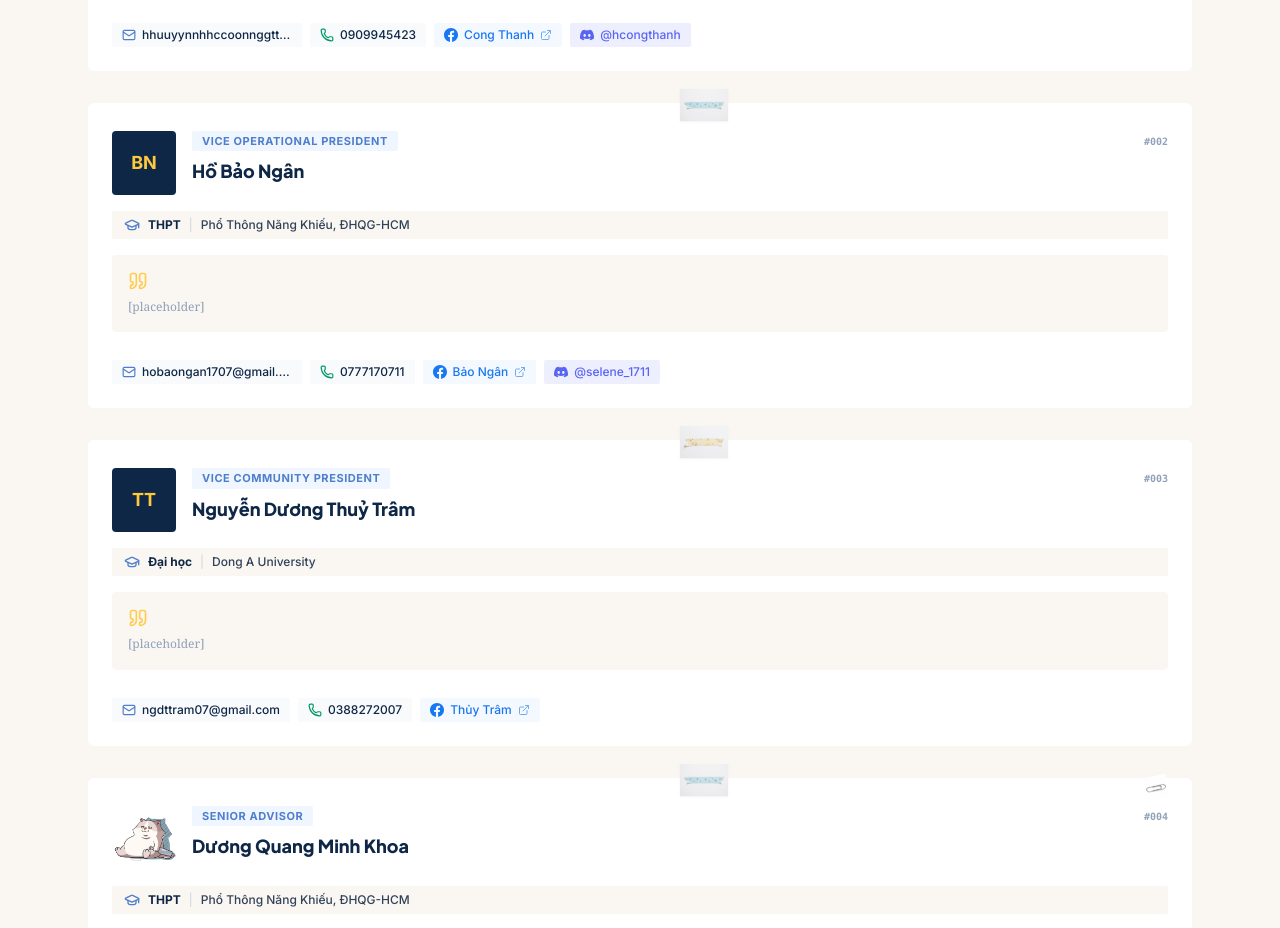
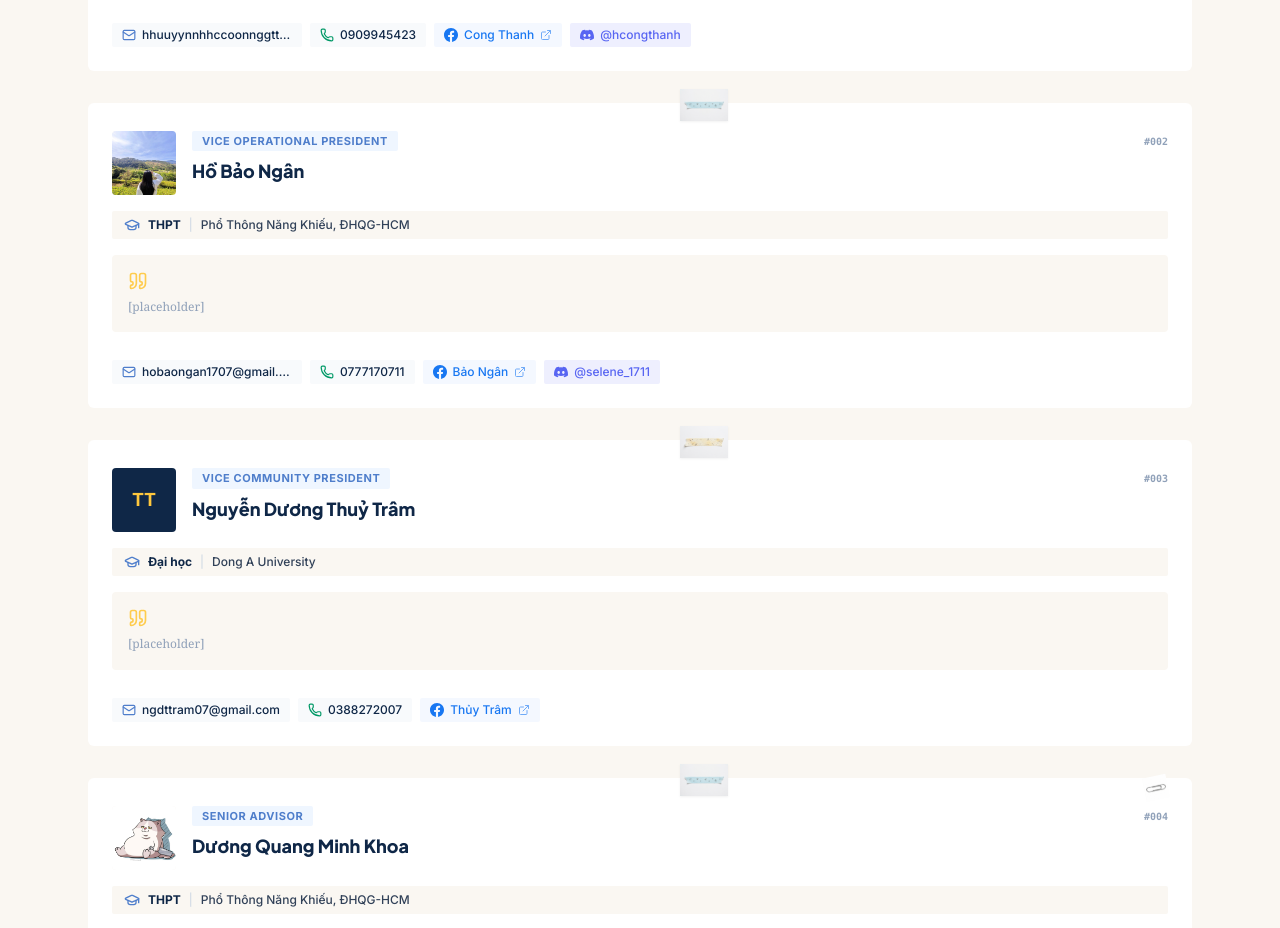
Before and after one commit to Thanh-3108/thepencily, a Next.js app: page / in a window 1280 px wide. Shown: the part 6260-7188 px from the top of the page. Built offline with nearby package versions, Linux system fonts and the light colour scheme; no server answers.

Commit message:
feat(team): add official photo for Ho Bao Ngan in Board of Directors

```diff
--- a/src/components/HomeStudentStories.tsx
+++ b/src/components/HomeStudentStories.tsx
@@ -60,6 +60,7 @@ export function HomeStudentStories() {
         url: "https://www.facebook.com/bao.ngan.981769/",
       },
       discord: "selene_1711",
+      image: "/bao-ngan.jpg",
       initials: "BN",
       rotation: "sm:rotate-[0.75deg]",
     },
--- a/src/components/LeadershipTeam.tsx
+++ b/src/components/LeadershipTeam.tsx
@@ -51,6 +51,7 @@ export function LeadershipTeam() {
         url: "https://www.facebook.com/bao.ngan.981769/",
       },
       discord: "selene_1711",
+      image: "/bao-ngan.jpg",
       initials: "BN",
     },
     {
--- a/src/components/about/AboutTeamView.tsx
+++ b/src/components/about/AboutTeamView.tsx
@@ -75,6 +75,7 @@ export function AboutTeamView({ onOpenTutorModal }: AboutTeamViewProps) {
         url: "https://www.facebook.com/bao.ngan.981769/",
       },
       discord: "selene_1711",
+      image: "/bao-ngan.jpg",
       initials: "BN",
     },
     {
```
Also changed, not shown: public/bao-ngan.jpg (added).
